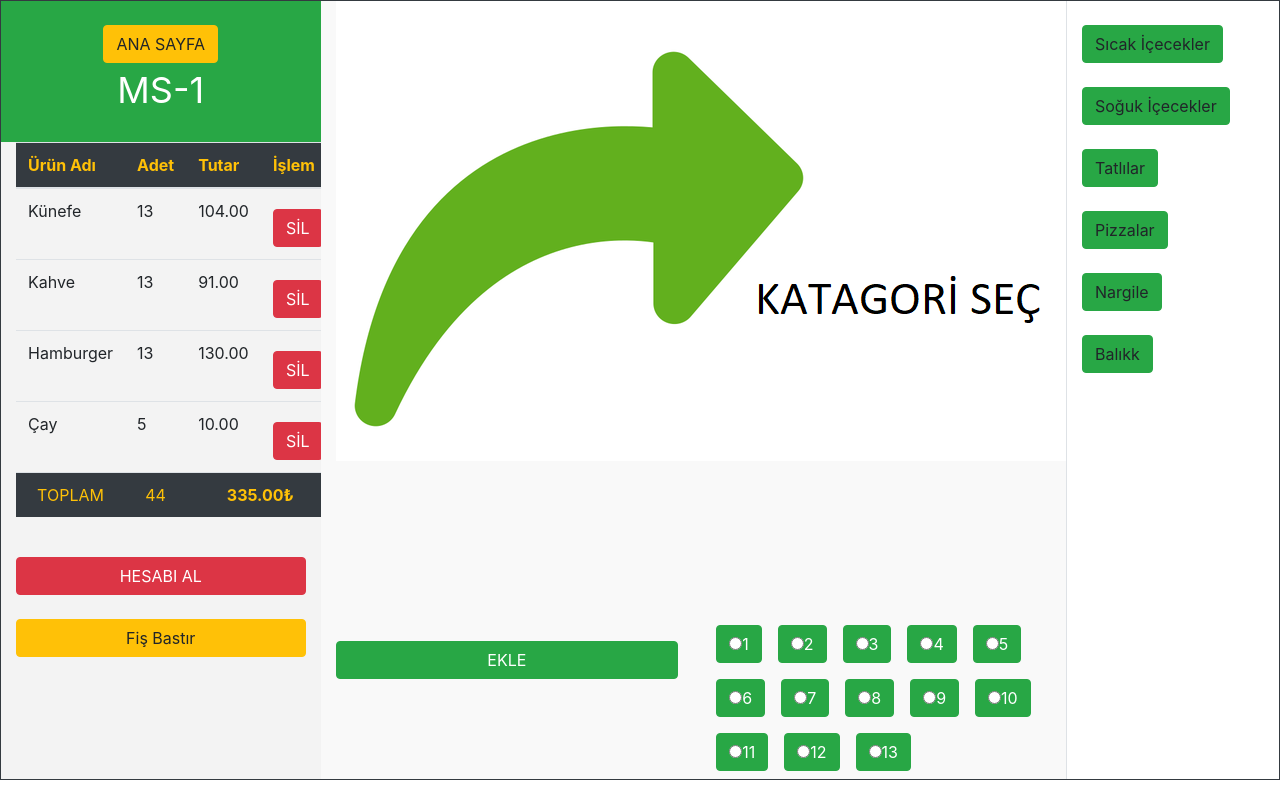
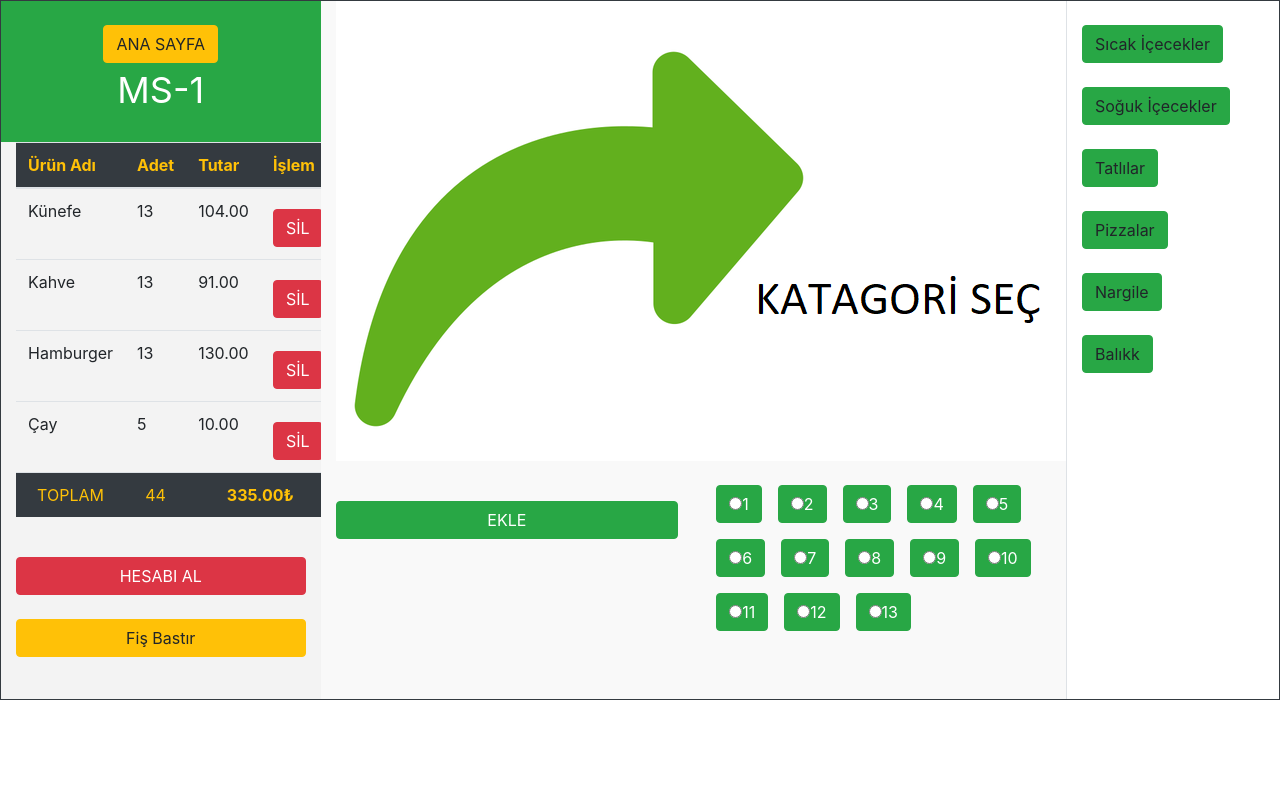
Before and after one commit to intrapol/ciftlikotomasyon, a PHP site: page /masadetay.php?masaid=1 in a window 1280 px wide. Run offline with PHP 8.4, Linux system fonts and the light colour scheme; data comes from the database, SQL or seed files in the repository.

Commit message:
masadetay düzenlemesi

```diff
--- a/masadetay.php
+++ b/masadetay.php
@@ -54,7 +54,7 @@ $dizi=$son->fetch_assoc();
 <div class="col-md-7"  style="background-color:#F9F9F9">
 <div class="row">
 <form id="formum">
-<div class="col-md-12" id="sonuc"  style="min-height:600px;">
+<div class="col-md-12" id="sonuc"  style="min-height:100%;">
 <img src="dosya/işarettik.png" alt="">
 </div>
 </div>
```
